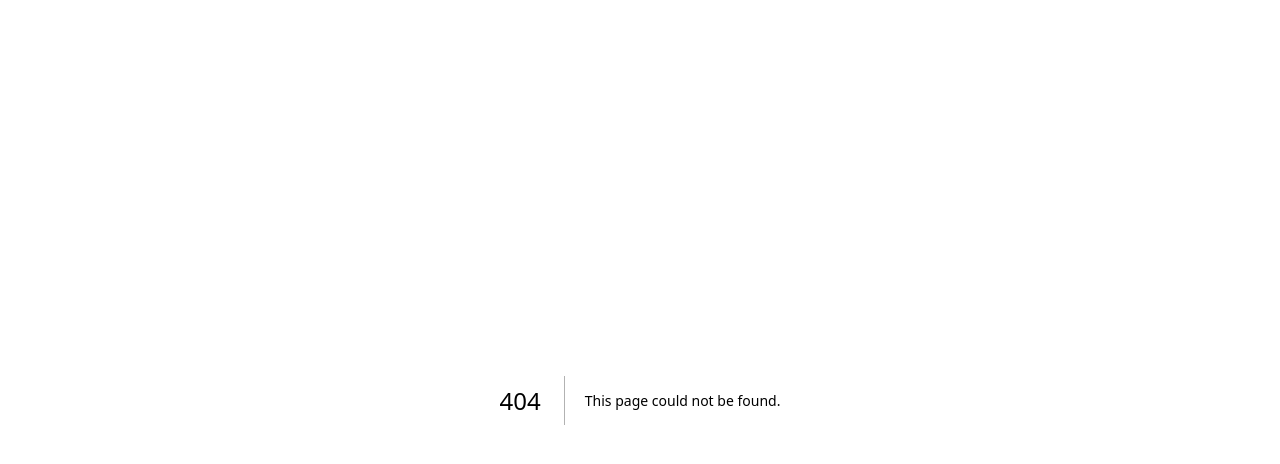
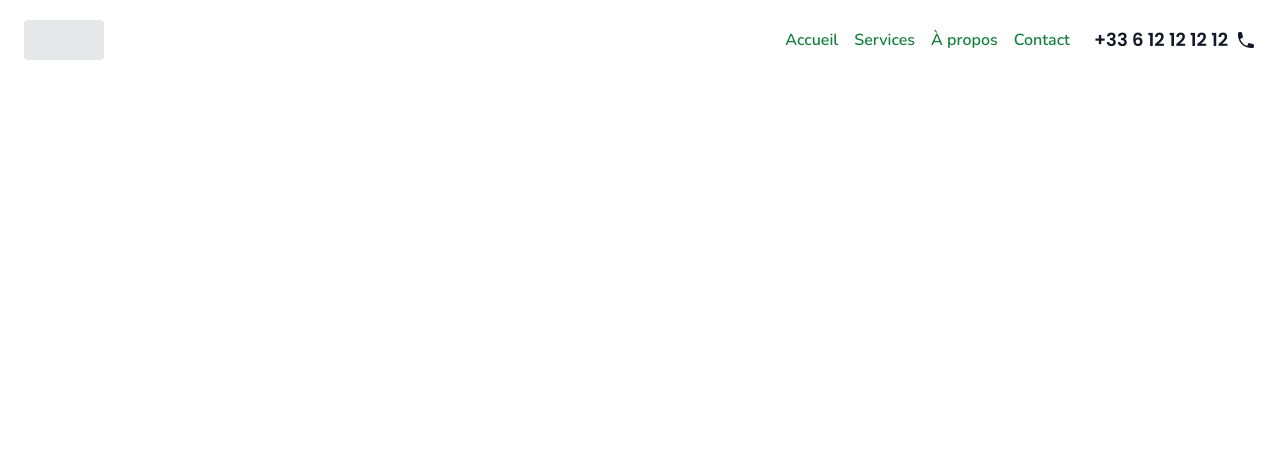
Before and after one commit to TotomInc/tcaweb, a Next.js app: page /landscaper-1 in a window 1280 px wide. Before the commit this address had no page. Shown: the top 464 px of the page. Built offline with nearby package versions, Linux system fonts and the light colour scheme.

Commit message:
feat: init first template

```diff
--- /dev/null
+++ b/app/(templates)/landscaper-1/components/Logo.tsx
@@ -0,0 +1,3 @@
+export function Logo() {
+  return <span className="block h-10 w-20 shrink-0 rounded bg-gray-200" />;
+}
--- /dev/null
+++ b/app/(templates)/landscaper-1/components/Navbar.tsx
@@ -0,0 +1,85 @@
+"use client";
+
+import Link from "next/link";
+import { useState } from "react";
+import { twMerge } from "tailwind-merge";
+import { Bars3Icon, PhoneIcon } from "@heroicons/react/20/solid";
+
+import { Logo } from "./Logo";
+
+const LINKS = [
+  { label: "Accueil", href: "/" },
+  { label: "Services", href: "/services" },
+  { label: "À propos", href: "/a-propos" },
+  { label: "Contact", href: "/contact" },
+];
+
+function NavbarLink({ label, href }: { label: string; href: string }) {
+  return (
+    <Link href={href} className="w-full text-base font-semibold text-green-700 sm:w-auto">{label}</Link>
+  );
+}
+
+export function Navbar() {
+  const [isOpen, setIsOpen] = useState(false);
+
+  return (
+    <>
+      {/* Mobile menu overlay */}
+      <span
+        className={twMerge(
+          "fixed inset-0 bg-black/50 transition-opacity duration-300 ease-out sm:hidden",
+          isOpen ? "opacity-100 pointer-events-auto" : "opacity-0 pointer-events-none",
+        )}
+      />
+
+      <header className="fixed inset-x-0 top-0 z-10 flex items-center bg-white">
+        <div className="container mx-auto flex h-20 items-center justify-between px-6">
+          <Logo />
+
+          <div className="flex items-center gap-6">
+            <ul className="hidden gap-4 sm:flex">
+              {LINKS.map((link) => (
+                <li key={link.href}>
+                  <NavbarLink href={link.href} label={link.label} />
+                </li>
+              ))}
+            </ul>
+
+            <a href="tel:+33612121212" className="flex items-center gap-2">
+              <span className="font-landscaper-1-heading text-lg font-semibold text-gray-900">+33 6 12 12 12 12</span>
+              <PhoneIcon className="size-5 text-gray-900" />
+            </a>
+
+            {/* Mobile menu button */}
+            <button
+              type="button"
+              className="flex items-center justify-center rounded border border-gray-200 bg-white p-2 sm:hidden"
+              aria-label={isOpen ? "Fermer le menu" : "Ouvrir le menu"}
+              onClick={() => setIsOpen(!isOpen)}
+            >
+              <Bars3Icon className="size-5 text-gray-900" />
+            </button>
+          </div>
+        </div>
+
+        {/* Mobile menu */}
+        <div
+          className={twMerge(
+            "absolute inset-x-0 top-20 w-full bg-white transition-all duration-300 ease-out sm:hidden",
+            isOpen && "opacity-100 translate-y-0",
+            !isOpen && "opacity-0 -translate-y-3 pointer-events-none",
+          )}
+        >
+          <ul className="flex flex-col gap-2 px-6 pb-4">
+            {LINKS.map((link) => (
+              <li key={link.href}>
+                <NavbarLink href={link.href} label={link.label} />
+              </li>
+            ))}
+          </ul>
+        </div>
+      </header>
+    </>
+  );
+}
--- /dev/null
+++ b/app/(templates)/landscaper-1/layout.tsx
@@ -0,0 +1,44 @@
+import type { Metadata } from "next";
+import { Nunito, Poppins } from "next/font/google";
+
+import { Navbar } from "./components/Navbar";
+
+export const metadata: Metadata = {
+  title: "Paysagiste 1 | Accueil",
+  description: "",
+};
+
+const poppins = Poppins({
+  variable: "--font-poppins",
+  subsets: ["latin"],
+  display: "swap",
+  weight: ["400", "500", "600", "700", "800", "900"],
+});
+
+const nunito = Nunito({
+  variable: "--font-nunito",
+  subsets: ["latin"],
+  display: "swap",
+  weight: ["400", "500", "600", "700"],
+});
+
+export default function RootLayout({
+  children,
+}: {
+  children: React.ReactNode;
+}) {
+  return (
+    <html
+      lang="fr"
+      className={`scroll-smooth font-landscaper-1 antialiased ${poppins.variable} ${nunito.variable}`}
+    >
+      <body className="min-h-screen bg-white">
+        <Navbar />
+
+        <div className="pt-20">
+          {children}
+        </div>
+      </body>
+    </html>
+  );
+}
--- /dev/null
+++ b/app/(templates)/landscaper-1/page.tsx
@@ -0,0 +1,3 @@
+export default function Page() {
+  return null;
+}
--- a/tailwind.config.ts
+++ b/tailwind.config.ts
@@ -1,4 +1,5 @@
 import type { Config } from "tailwindcss";
+import { fontFamily } from "tailwindcss/defaultTheme";
 
 export default {
   content: [
@@ -10,9 +11,12 @@ export default {
   theme: {
     extend: {
       fontFamily: {
-        sans: ["var(--font-inter)"],
-        spline: ["var(--font-spline-sans)"],
-        heading: ["var(--font-heading)"],
+        "sans": ["var(--font-inter)", ...fontFamily.sans],
+        "spline": ["var(--font-spline-sans)", ...fontFamily.sans],
+        "heading": ["var(--font-heading)", ...fontFamily.sans],
+
+        "landscaper-1": ["var(--font-nunito)", ...fontFamily.sans],
+        "landscaper-1-heading": ["var(--font-poppins)", ...fontFamily.sans],
       },
     },
   },
```
